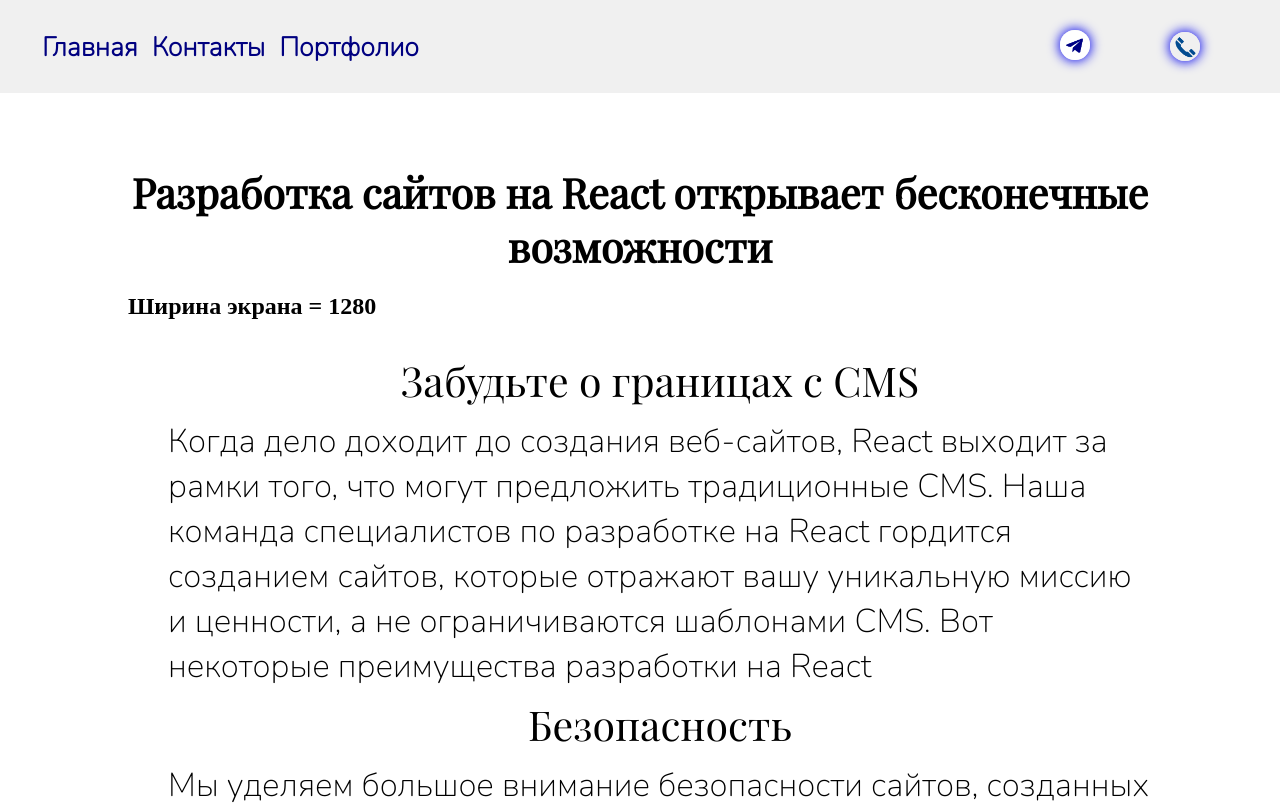
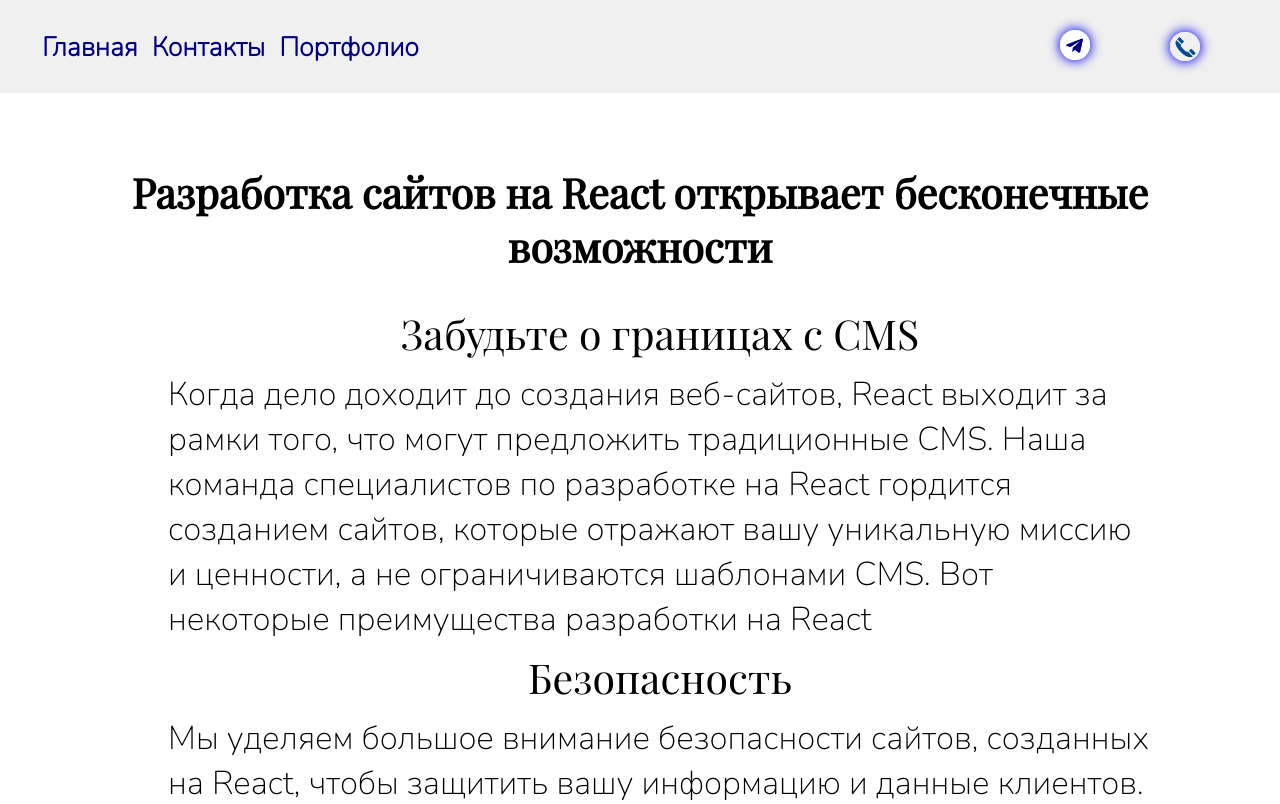
Before and after one commit to V-N-Sabir/create_development, a React (Create React App) app: page / in a window 1280 px wide. Shown: the top 804 px of the page. Built offline with nearby package versions, Linux system fonts and the light colour scheme.

Commit message:
delete test width

```diff
--- a/src/pages/Home.jsx
+++ b/src/pages/Home.jsx
@@ -10,7 +10,7 @@ import './home.style.css'
 
 const Home = React.memo(() => {
 
-    const [state, setUseState] = React.useState(0)
+   /* const [state, setUseState] = React.useState(0)
 
     React.useEffect(() => {
         if (window.innerWidth > 0) {
@@ -18,11 +18,10 @@ const Home = React.memo(() => {
         }
 
     }, [])
-
+*/
     return (
         <div className="page page-enter-active">
             <h1 className="main_title">Разработка сайтов на React открывает бесконечные возможности</h1>
-            <h2 className="innerwidth">Ширина экрана = {state}</h2>
 
            {/*<MainSkeleton />*/}
             <div className="main_text">
```
